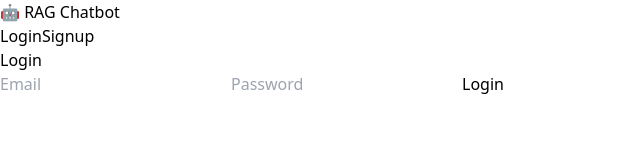
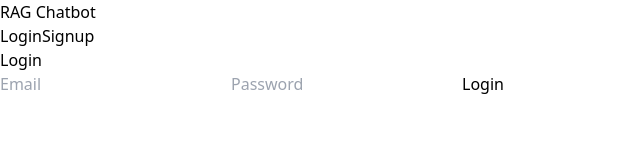
Before and after one commit to shakcodes/reg-chatbot, a React (Vite) app in the folder ChatbotFrontend/: page / in a window 1280 px wide. Shown: the top 160 px of the page, without its empty margins (0-640 px from the left). Built offline with nearby package versions, Linux system fonts and the light colour scheme.

Commit message:
Remove emoji from chatbot title in App component

```diff
--- a/ChatbotFrontend/src/App.jsx
+++ b/ChatbotFrontend/src/App.jsx
@@ -14,7 +14,7 @@ export default function App() {
     <div className="h-screen flex flex-col">
       {/* Navbar */}
       <nav className="bg-blue-600 text-white p-4 flex justify-between">
-        <div className="font-bold">🤖 RAG Chatbot</div>
+        <div className="font-bold">RAG Chatbot</div>
         <div className="space-x-4">
           {token && <Link to="/sessions">My Sessions</Link>}
           {!token ? (
```
